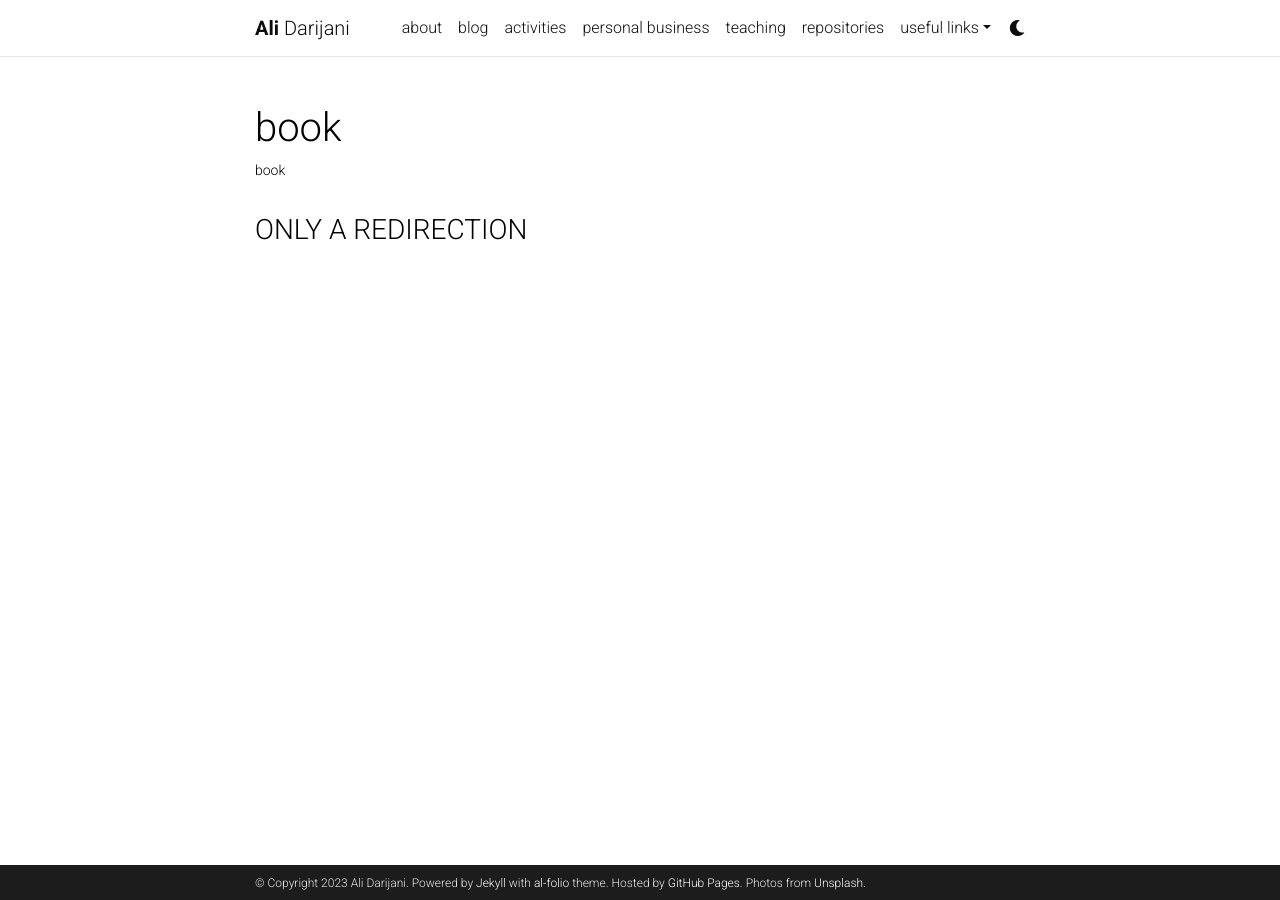
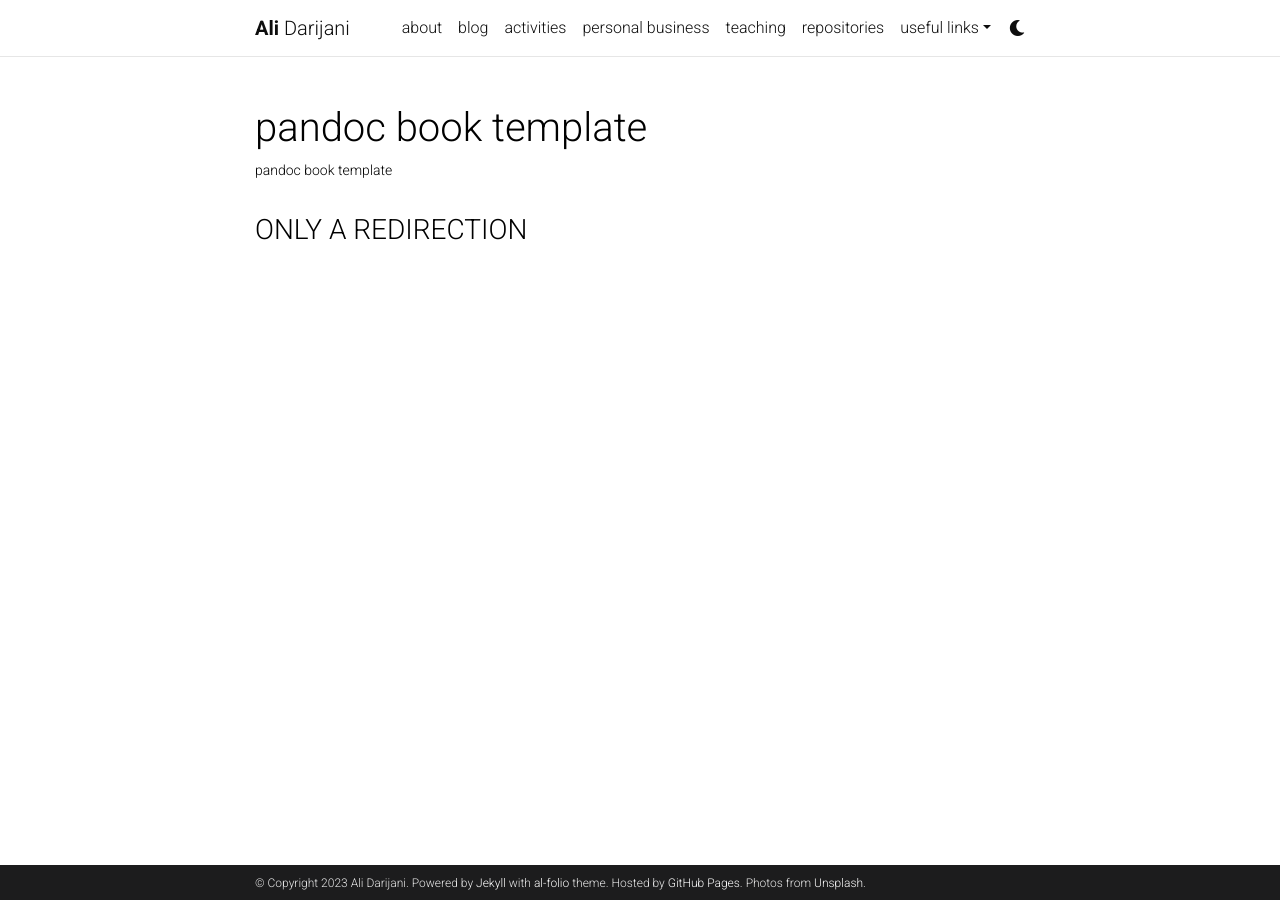
Before and after one commit to adarijani/adarijani.github.io_archived, a Jekyll site: the page built from _projects/book.md, in a window 1280 px wide. Built offline with Jekyll 4.4.1, drawn with Linux system fonts in a browser that asks for light colours; comment, search, counter and statistics services are not loaded; a style sheet for code colours, icons or effects is not loaded.

Commit message:
Update book.md

```diff
--- a/_projects/book.md
+++ b/_projects/book.md
@@ -1,9 +1,9 @@
 ---
 layout: page
-title: book
-description: book
+title: pandoc book template
+description: pandoc book template
 img: assets/img/svg/tux.svg
-redirect: https://raw.githubusercontent.com/adarijani/book_pandoc_template/main/build/pdf/book.pdf
+redirect: https://github.com/adarijani/book_pandoc_template
 importance: 1
 category: personal plans
 ---
```
